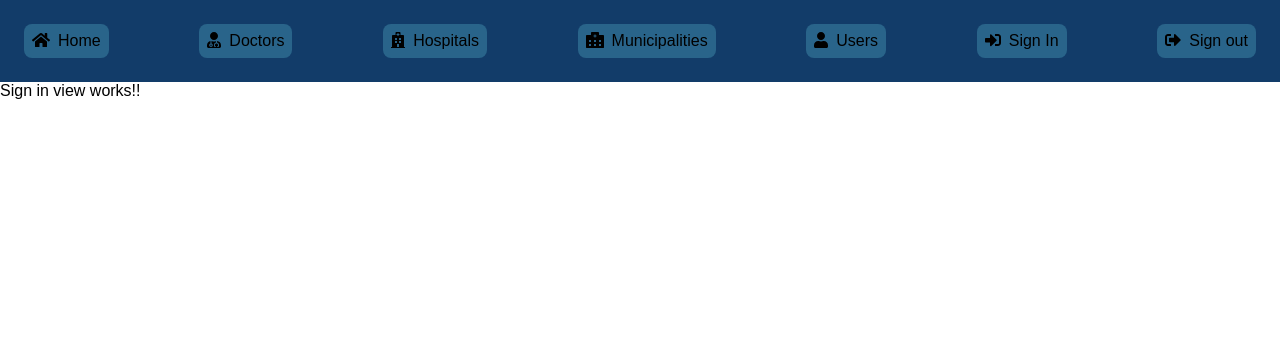
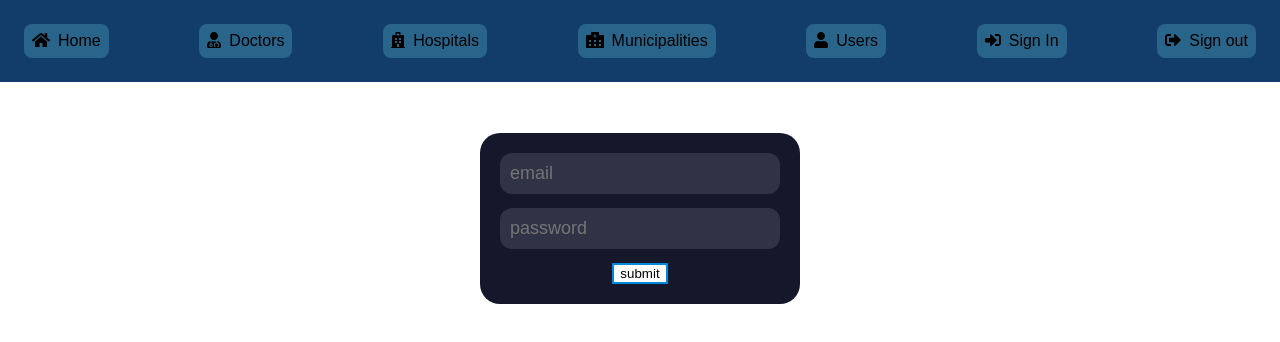
Before and after one commit to TluwaniMS/react-router-protection-and-authentication, a React (Create React App) app: page /sign-in in a window 1280 px wide. Shown: the top 342 px of the page. Built offline with nearby package versions, Linux system fonts and the light colour scheme.

Commit message:
adding-user-sign-in-form-and-graphql-mutation

```diff
--- a/src/components/sign-in-componet/SignInComponent.css
+++ b/src/components/sign-in-componet/SignInComponent.css
@@ -0,0 +1,48 @@
+.main-login-form-container {
+    display: flex;
+    flex-direction: column;
+    margin: 4%;
+    align-items: center;
+}
+
+.login-form-container {
+    background-color: #15172b;
+    border-radius: 20px;
+    box-sizing: border-box;
+    padding: 20px;
+    width: 320px;
+}
+
+.input {
+    background-color: #303245;
+    border-radius: 12px;
+    border: 0;
+    box-sizing: border-box;
+    color: #eee;
+    font-size: 18px;
+    height: 100%;
+    outline: 0;
+    padding: 10px;
+    width: 100%;
+}
+
+.input-container {
+    margin-bottom: 14px;
+}
+
+.login-button-container {
+    text-align: center;
+}
+
+.login-button-container button {
+    background-color: white;
+    color: black;
+    border: 2px solid #08d;
+    transition-duration: 0.4s;
+}
+
+.login-button-container button:hover {
+    background-color: #08d;
+    color: white;
+    cursor: pointer;
+}
--- a/src/components/sign-in-componet/SignInComponent.js
+++ b/src/components/sign-in-componet/SignInComponent.js
@@ -1,12 +1,59 @@
 import React from 'react'
+import * as yup from 'yup'
 import { useMutation } from '@apollo/client'
+import { useForm } from 'react-hook-form'
+import { yupResolver } from '@hookform/resolvers/yup'
 import SpinnerDisplay from '../../displays/SpinnerDisplay/SpinnerDisplay'
 import LayoutComponent from '../layout-component/LayoutComponent'
+import { AUTHENTICATION } from '../../mutations/authentication.mutation'
+import './SignInComponent.css'
 
 const SignInComponent = () => {
+    const [authenticateUserWithPassword, { data, loading, error }] = useMutation(AUTHENTICATION)
+
+    const schema = yup.object({
+        email: yup.string().email('Please enter a valid email').required('Email is required'),
+        password: yup.string().required('Password is required')
+    })
+
+    const {
+        register,
+        handleSubmit,
+        reset,
+        formState: { errors }
+    } = useForm({ resolver: yupResolver(schema) })
+
+    const resetFormFields = () => reset()
+
+    const login = data => {
+        authenticateUserWithPassword({ variables: { email: data.email, password: data.password } })
+        reset()
+    }
+
     return (
         <LayoutComponent>
-            <div>Sign in view works!!</div>
+            <div className="main-login-form-container">
+                <div className="login-form-container">
+                    <form onSubmit={handleSubmit(login)} className="form-input-container">
+                        <div className="input-container">
+                            <input placeholder="email" className="input" {...register('email')}></input>
+                            {errors.email?.message}
+                        </div>
+                        <div className="input-container">
+                            <input
+                                placeholder="password"
+                                type="password"
+                                className="input"
+                                {...register('password')}
+                            ></input>
+                            {errors.password?.message}
+                        </div>
+                        <div className="login-button-container">
+                            <button type="submit">submit</button>
+                        </div>
+                    </form>
+                </div>
+            </div>
         </LayoutComponent>
     )
 }
--- a/src/mutations/authentication.mutation.js
+++ b/src/mutations/authentication.mutation.js
@@ -1,3 +1,19 @@
 import { gql } from '@apollo/client'
 
-export const AUTHENTICATION = gql``
+export const AUTHENTICATION = gql`
+    mutation AuthenticateUserWithPassword($email: String!, $password: String!) {
+        authenticateUserWithPassword(email: $email, password: $password) {
+            ... on UserAuthenticationWithPasswordSuccess {
+                sessionToken
+                item {
+                    name
+                    isAdmin
+                    email
+                }
+            }
+            ... on UserAuthenticationWithPasswordFailure {
+                message
+            }
+        }
+    }
+`
```
